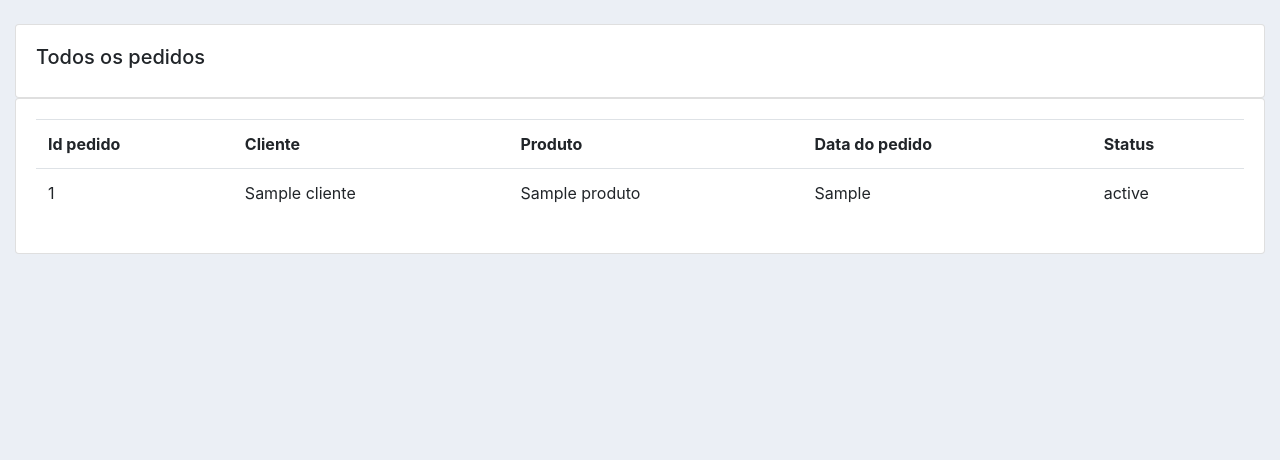
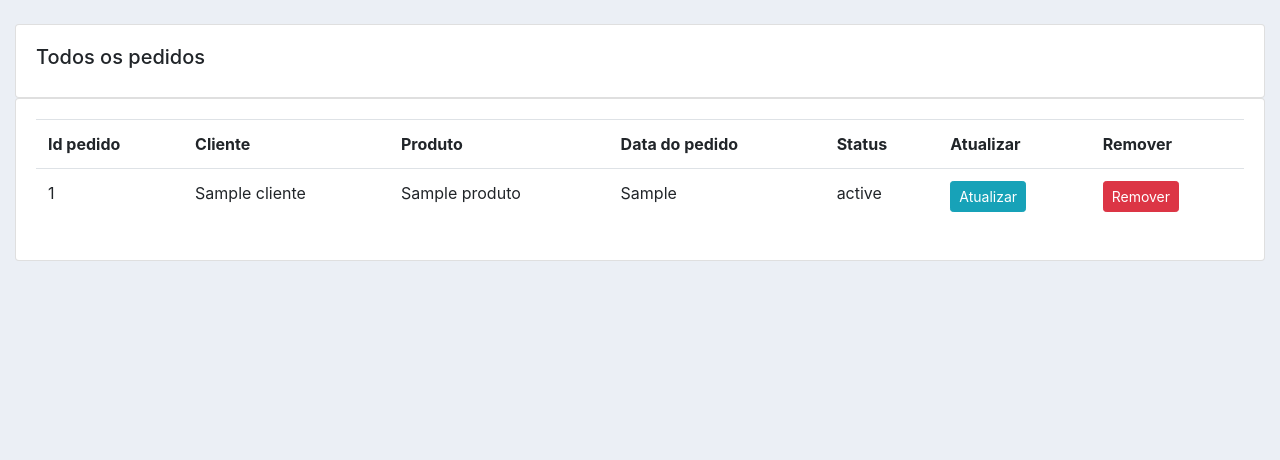
Before and after one commit to guidias2002/projeto_pedidos, a Django app: template contas/templates/contas/pedidos.html in a window 1280 px wide. Shown: the part 56-516 px from the top of the page. Run offline with Django 4.2, Linux system fonts and the light colour scheme; the template is opened without the code that fills it: most values are stand-ins (such as "Sample title", 1, 10 or a date in 2020); some libraries are stand-ins or nearby versions.

Commit message:
att: pedidos.html

```diff
--- a/contas/templates/contas/pedidos.html
+++ b/contas/templates/contas/pedidos.html
@@ -4,7 +4,7 @@
 
 <br>
 
-<div class="row">
+<div class="row mb-5">
     <div class="col-md">
         <div class="card card-body">
             <h5>Todos os pedidos</h5>
@@ -17,6 +17,8 @@
                     <th>Produto</th>
                     <th>Data do pedido</th>
                     <th>Status</th>
+                    <th>Atualizar</th>
+                    <th>Remover</th>
                 </tr>
                 {% for pedido in pedidos %}
                 <tr>
@@ -25,6 +27,8 @@
                     <td>{{pedido.produto}}</td>
                     <td>{{pedido.data_criacao}}</td>
                     <td>{{pedido.status}}</td>
+                    <td><a class="btn btn-sm btn-info" href="{% url 'atualizar_pedido' pedido.id %}">Atualizar</a></td>
+                    <td><a class="btn btn-sm btn-danger" href="{% url 'excluir_pedido' pedido.id %}">Remover</a></td>
                 </tr>
                 {% endfor %}
             </table>
--- a/contas/views.py
+++ b/contas/views.py
@@ -61,7 +61,6 @@ def dashboard(request):
 
     pedidos_entregues = pedidos.filter(status='Entregue').reverse()
     cinco_ultimos_entregues = pedidos_entregues.order_by('data_criacao')[:5]
-
 
 
     context = {'pedidos':pedidos, 'clientes':clientes, 'entregues':entregues, 'pendentes':pendentes, 'total_pedidos':total_pedidos, 'total_clientes':total_clientes, 'ultimos_cinco_pedidos':ultimos_cinco_pedidos, 'cinco_ultimos_entregues':cinco_ultimos_entregues}
```
